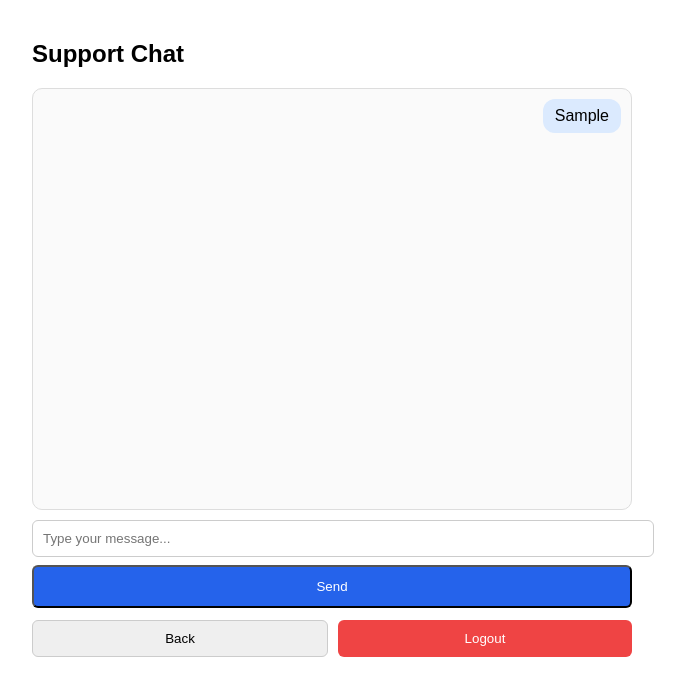
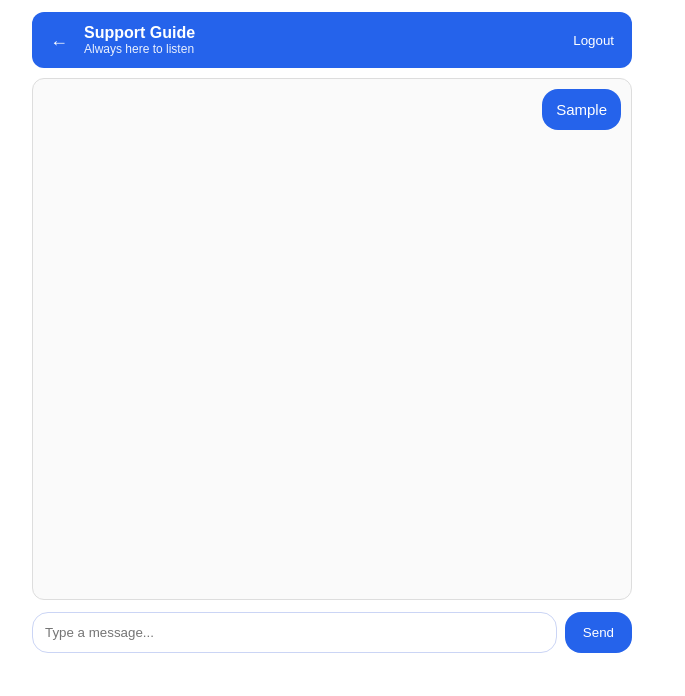
Before and after one commit to Rabbi111-cloud/Mental-Support-App, a Next.js app: page /chat in a window 1280 px wide. Both pictures are taken after typing "Sample" into the empty fields and a click on the button "Send". Shown: the top 696 px of the page, without its empty margins (308-993 px from the left). Built offline with nearby package versions, Linux system fonts and the light colour scheme; no server answers.

Commit message:
Update page.js

```diff
--- a/app/chat/page.js
+++ b/app/chat/page.js
@@ -2,13 +2,66 @@
 
 import { useState, useEffect, useRef } from "react"
 import { auth, db } from "../../lib/firebase"
-import {
-  collection,
-  addDoc,
-  query,
-  orderBy,
-  getDocs,
-} from "firebase/firestore"
+import { collection, addDoc, query, orderBy, getDocs } from "firebase/firestore"
+
+// ✅ Reusable ChatBubble component
+function ChatBubble({ role, text }) {
+  const isUser = role === "user"
+  return (
+    <div
+      style={{
+        display: "flex",
+        justifyContent: isUser ? "flex-end" : "flex-start",
+        marginBottom: 6,
+      }}
+    >
+      <div
+        style={{
+          maxWidth: "75%",
+          padding: "10px 14px",
+          borderRadius: 16,
+          background: isUser ? "#2563eb" : "#e5e7eb",
+          color: isUser ? "white" : "#1f2937",
+          lineHeight: 1.4,
+          fontSize: 15,
+        }}
+      >
+        {text}
+      </div>
+    </div>
+  )
+}
+
+// ✅ ChatHeader with Back & Logout
+function ChatHeader({ onBack, onLogout }) {
+  return (
+    <div
+      style={{
+        display: "flex",
+        alignItems: "center",
+        gap: 10,
+        padding: 12,
+        background: "#2563eb",
+        color: "white",
+        borderRadius: 12,
+        marginBottom: 10,
+      }}
+    >
+      <button onClick={onBack} style={{ background: "transparent", border: "none", color: "white", cursor: "pointer", fontSize: 18 }}>
+        ←
+      </button>
+
+      <div style={{ flex: 1 }}>
+        <strong>Support Guide</strong>
+        <div style={{ fontSize: 12, opacity: 0.9 }}>Always here to listen</div>
+      </div>
+
+      <button onClick={onLogout} style={{ background: "transparent", border: "none", color: "white", cursor: "pointer" }}>
+        Logout
+      </button>
+    </div>
+  )
+}
 
 export default function Chat() {
   const [messages, setMessages] = useState([])
@@ -16,7 +69,6 @@ export default function Chat() {
   const [loading, setLoading] = useState(false)
   const messagesEndRef = useRef(null)
 
-  // 🧠 Session memory (lightweight, safe)
   const [sessionContext, setSessionContext] = useState({
     work: false,
     money: false,
@@ -39,12 +91,8 @@ export default function Chat() {
     async function loadMessages() {
       const user = auth.currentUser
       if (!user) return
-
       try {
-        const q = query(
-          collection(db, "chats"),
-          orderBy("created_at", "asc")
-        )
+        const q = query(collection(db, "chats"), orderBy("created_at", "asc"))
         const snapshot = await getDocs(q)
         const data = snapshot.docs.map((d) => d.data())
         setMessages(data)
@@ -52,10 +100,10 @@ export default function Chat() {
         console.warn("Could not load messages:", e.message)
       }
     }
-
     loadMessages()
   }, [])
 
+  // Send message logic (unchanged)
   async function sendMessage() {
     if (!input.trim()) return
 
@@ -63,247 +111,96 @@ export default function Chat() {
     setInput("")
     setLoading(true)
 
-    setMessages((prev) => [
-      ...prev,
-      { role: "user", text: userText },
-    ])
-
+    setMessages((prev) => [...prev, { role: "user", text: userText }])
     const user = auth.currentUser
     if (!user) {
       setLoading(false)
       return
     }
 
-    let assistantReply =
-      "I’m here with you. Take your time — what’s been weighing on you?"
-
+    let assistantReply = "I’m here with you. Take your time — what’s been weighing on you?"
     const msgLower = userText.toLowerCase()
 
-    // 🧠 Update session context
+    // Update session context
     setSessionContext((prev) => ({
       ...prev,
-      work:
-        prev.work ||
-        msgLower.includes("work") ||
-        msgLower.includes("job") ||
-        msgLower.includes("boss") ||
-        msgLower.includes("career"),
-      money:
-        prev.money ||
-        msgLower.includes("money") ||
-        msgLower.includes("bills") ||
-        msgLower.includes("rent") ||
-        msgLower.includes("debt"),
-      school:
-        prev.school ||
-        msgLower.includes("school") ||
-        msgLower.includes("exam") ||
-        msgLower.includes("study"),
-      family:
-        prev.family ||
-        msgLower.includes("family") ||
-        msgLower.includes("parents"),
-      relationship:
-        prev.relationship ||
-        msgLower.includes("relationship") ||
-        msgLower.includes("breakup"),
-      health:
-        prev.health ||
-        msgLower.includes("health") ||
-        msgLower.includes("sick") ||
-        msgLower.includes("tired"),
-      loneliness:
-        prev.loneliness ||
-        msgLower.includes("lonely") ||
-        msgLower.includes("alone"),
-      uncertainty:
-        prev.uncertainty ||
-        msgLower.includes("future") ||
-        msgLower.includes("lost"),
-      burnout:
-        prev.burnout ||
-        msgLower.includes("burnt out") ||
-        msgLower.includes("exhausted") ||
-        msgLower.includes("overwhelmed"),
+      work: prev.work || msgLower.includes("work") || msgLower.includes("job") || msgLower.includes("boss") || msgLower.includes("career"),
+      money: prev.money || msgLower.includes("money") || msgLower.includes("bills") || msgLower.includes("rent") || msgLower.includes("debt"),
+      school: prev.school || msgLower.includes("school") || msgLower.includes("exam") || msgLower.includes("study"),
+      family: prev.family || msgLower.includes("family") || msgLower.includes("parents"),
+      relationship: prev.relationship || msgLower.includes("relationship") || msgLower.includes("breakup"),
+      health: prev.health || msgLower.includes("health") || msgLower.includes("sick") || msgLower.includes("tired"),
+      loneliness: prev.loneliness || msgLower.includes("lonely") || msgLower.includes("alone"),
+      uncertainty: prev.uncertainty || msgLower.includes("future") || msgLower.includes("lost"),
+      burnout: prev.burnout || msgLower.includes("burnt out") || msgLower.includes("exhausted") || msgLower.includes("overwhelmed"),
     }))
 
     try {
       try {
-        await addDoc(collection(db, "chats"), {
-          userId: user.uid,
-          role: "user",
-          text: userText,
-          created_at: new Date(),
-        })
+        await addDoc(collection(db, "chats"), { userId: user.uid, role: "user", text: userText, created_at: new Date() })
       } catch {}
 
-      if (
-        msgLower.includes("depressed") ||
-        msgLower.includes("depression") ||
-        msgLower.includes("can't cope") ||
-        msgLower.includes("too much")
-      ) {
-        assistantReply =
-          "Thank you for telling me this. Feeling depressed can be very heavy. You don’t need to fix everything right now. Would you like to talk about what’s been draining you the most?"
+      // Local emotional handling
+      if (msgLower.includes("depressed") || msgLower.includes("depression") || msgLower.includes("can't cope") || msgLower.includes("too much")) {
+        assistantReply = "Thank you for telling me this. Feeling depressed can be very heavy. You don’t need to fix everything right now. Would you like to talk about what’s been draining you the most?"
       } else if (sessionContext.work) {
-        assistantReply =
-          "Earlier you mentioned work has been difficult. What part of it has been weighing on you the most?"
+        assistantReply = "Earlier you mentioned work has been difficult. What part of it has been weighing on you the most?"
       } else if (sessionContext.money) {
-        assistantReply =
-          "Money stress can feel constant and exhausting. What’s been worrying you most financially?"
+        assistantReply = "Money stress can feel constant and exhausting. What’s been worrying you most financially?"
       } else if (sessionContext.school) {
-        assistantReply =
-          "School pressure can build up quietly. What has been most stressful lately?"
+        assistantReply = "School pressure can build up quietly. What has been most stressful lately?"
       } else if (sessionContext.family) {
-        assistantReply =
-          "Family situations can be emotionally heavy. Would you like to share what’s been happening?"
+        assistantReply = "Family situations can be emotionally heavy. Would you like to share what’s been happening?"
       } else if (sessionContext.relationship) {
-        assistantReply =
-          "Relationships can deeply affect how we feel. What’s been hurting the most?"
+        assistantReply = "Relationships can deeply affect how we feel. What’s been hurting the most?"
       } else if (sessionContext.health) {
-        assistantReply =
-          "Health challenges can drain both energy and hope. How has it been affecting you?"
+        assistantReply = "Health challenges can drain both energy and hope. How has it been affecting you?"
       } else if (sessionContext.loneliness) {
-        assistantReply =
-          "Feeling lonely can be very painful. When do you notice it the most?"
+        assistantReply = "Feeling lonely can be very painful. When do you notice it the most?"
       } else if (sessionContext.uncertainty) {
-        assistantReply =
-          "Feeling lost or uncertain about the future can be overwhelming. What feels most unclear right now?"
+        assistantReply = "Feeling lost or uncertain about the future can be overwhelming. What feels most unclear right now?"
       } else if (sessionContext.burnout) {
-        assistantReply =
-          "Burnout can make everything feel heavy. What does exhaustion look like for you lately?"
+        assistantReply = "Burnout can make everything feel heavy. What does exhaustion look like for you lately?"
       } else {
-        const res = await fetch("/api/chat", {
-          method: "POST",
-          headers: { "Content-Type": "application/json" },
-          body: JSON.stringify({ message: userText }),
-        })
+        const res = await fetch("/api/chat", { method: "POST", headers: { "Content-Type": "application/json" }, body: JSON.stringify({ message: userText }) })
         const data = await res.json()
         assistantReply = data.reply || assistantReply
       }
     } catch {
-      assistantReply =
-        "I’m here with you. Something didn’t work just now, but you’re not alone."
+      assistantReply = "I’m here with you. Something didn’t work just now, but you’re not alone."
     } finally {
-      setMessages((prev) => [
-        ...prev,
-        { role: "assistant", text: assistantReply },
-      ])
+      setMessages((prev) => [...prev, { role: "assistant", text: assistantReply }])
       setLoading(false)
-
       try {
-        await addDoc(collection(db, "chats"), {
-          userId: user.uid,
-          role: "assistant",
-          text: assistantReply,
-          created_at: new Date(),
-        })
+        await addDoc(collection(db, "chats"), { userId: user.uid, role: "assistant", text: assistantReply, created_at: new Date() })
       } catch {}
     }
   }
 
   return (
-    <main style={{ maxWidth: 600, margin: "0 auto", padding: 20 }}>
-      <h2>Support Chat</h2>
+    <main style={{ maxWidth: 600, margin: "0 auto", padding: 12 }}>
+      {/* Header */}
+      <ChatHeader onBack={() => history.back()} onLogout={async () => { await auth.signOut(); window.location.href = "/onboarding" }} />
 
-      <div
-        style={{
-          border: "1px solid #ddd",
-          borderRadius: 10,
-          height: 400,
-          overflowY: "auto",
-          padding: 10,
-          background: "#fafafa",
-          display: "flex",
-          flexDirection: "column",
-        }}
-      >
-        {messages.map((m, i) => (
-          <div
-            key={i}
-            style={{
-              marginBottom: 8,
-              padding: "8px 12px",
-              borderRadius: 12,
-              maxWidth: "80%",
-              background:
-                m.role === "user" ? "#dbeafe" : "#e5e7eb",
-              alignSelf:
-                m.role === "user"
-                  ? "flex-end"
-                  : "flex-start",
-            }}
-          >
-            {m.text}
-          </div>
-        ))}
+      {/* Chat window */}
+      <div style={{ border: "1px solid #ddd", borderRadius: 12, height: 500, overflowY: "auto", padding: 10, background: "#fafafa", display: "flex", flexDirection: "column" }}>
+        {messages.map((m, i) => <ChatBubble key={i} role={m.role} text={m.text} />)}
 
-        {loading && (
-          <p style={{ color: "gray", fontStyle: "italic" }}>
-            Guide is typing...
-          </p>
-        )}
-
+        {loading && <p style={{ color: "gray", fontStyle: "italic", marginTop: 4 }}>Guide is typing...</p>}
         <div ref={messagesEndRef} />
       </div>
 
+      {/* Floating input */}
+      <div style={{ display: "flex", gap: 8, marginTop: 12 }}>
         <input
           value={input}
           onChange={(e) => setInput(e.target.value)}
-        placeholder="Type your message..."
-        style={{
-          width: "100%",
-          padding: 10,
-          borderRadius: 6,
-          border: "1px solid #ccc",
-          marginTop: 10,
-        }}
+          placeholder="Type a message..."
           onKeyDown={(e) => e.key === "Enter" && sendMessage()}
+          style={{ flex: 1, padding: 12, borderRadius: 16, border: "1px solid #cbd5f5" }}
         />
-
-      <button
-        onClick={sendMessage}
-        style={{
-          width: "100%",
-          padding: 12,
-          marginTop: 8,
-          borderRadius: 6,
-          background: "#2563eb",
-          color: "white",
-        }}
-      >
+        <button onClick={sendMessage} style={{ padding: "12px 18px", borderRadius: 16, background: "#2563eb", color: "white", border: "none", cursor: "pointer" }}>
           Send
-      </button>
-
-      {/* 🔙 Back & 🚪 Logout */}
-      <div style={{ display: "flex", gap: 10, marginTop: 12 }}>
-        <button
-          onClick={() => history.back()}
-          style={{
-            flex: 1,
-            padding: 10,
-            borderRadius: 6,
-            border: "1px solid #ccc",
-          }}
-        >
-          Back
-        </button>
-
-        <button
-          onClick={async () => {
-            await auth.signOut()
-            window.location.href = "/login"
-          }}
-          style={{
-            flex: 1,
-            padding: 10,
-            borderRadius: 6,
-            background: "#ef4444",
-            color: "white",
-            border: "none",
-          }}
-        >
-          Logout
         </button>
       </div>
     </main>
```
Lines whose indentation alone changed are shown as unchanged.
